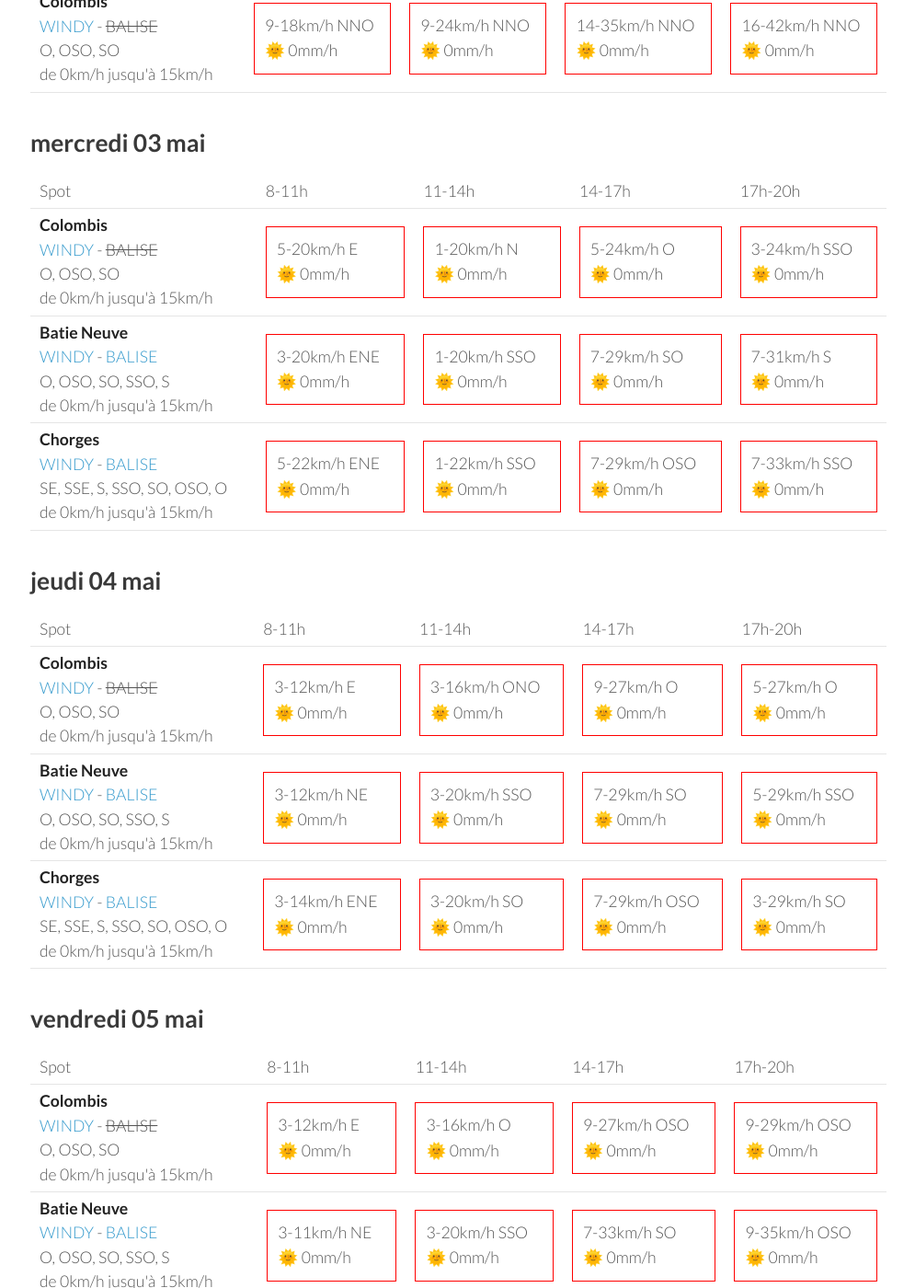
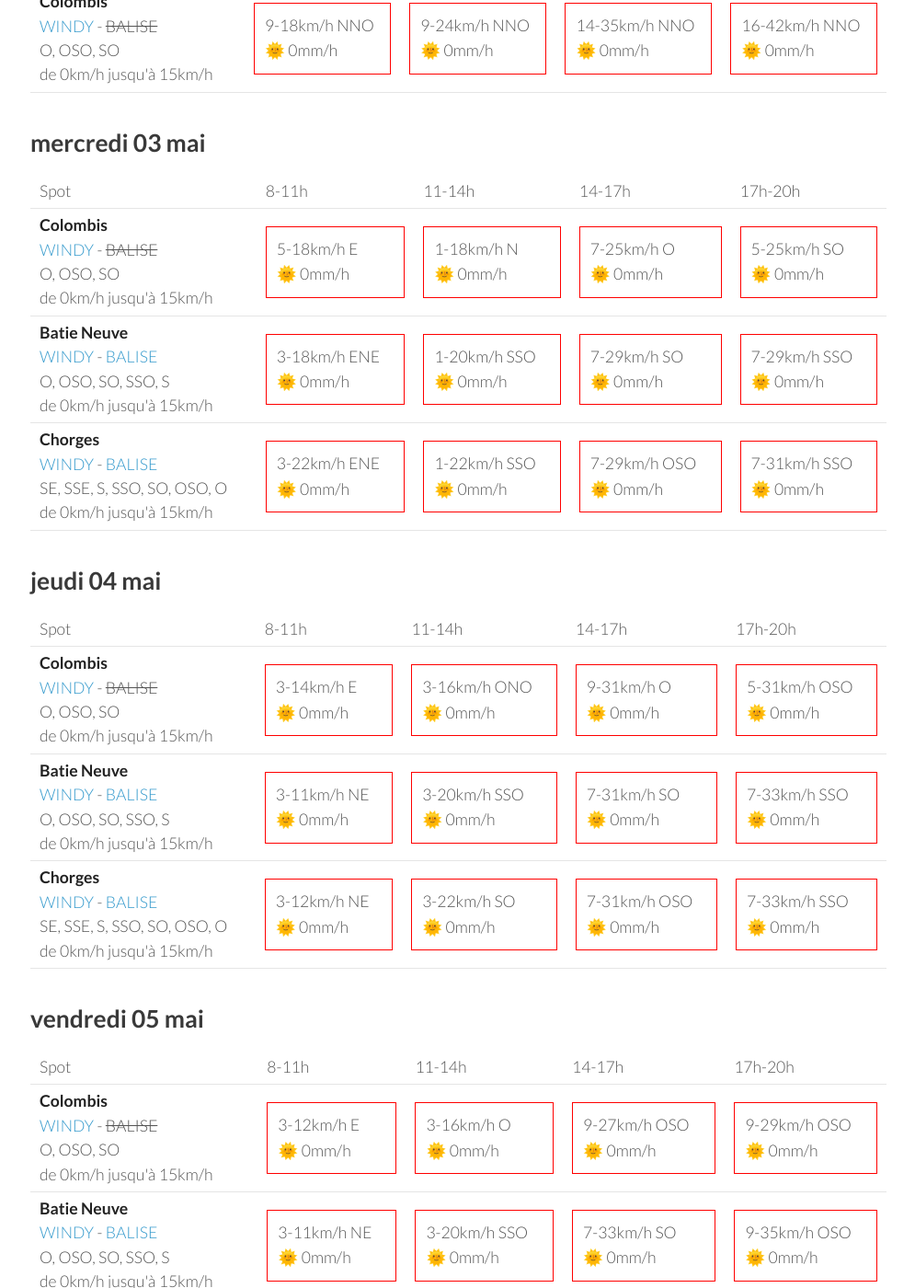
Before and after one commit to parapente-dans-le-nord/parapente-dans-le-nord.github.io, a Jekyll site: the page built from serre_poncon.markdown, in a window 1280 px wide and 1400 px high, scrolled down 1092 px. Shown: the whole window at 92% size, without its empty margins (25-1020 px from the left). Built offline with Jekyll 4.4.1, drawn with Linux system fonts in a browser that asks for light colours; some of the changed text lies outside the part shown.

Commit message:
update index.markdown

```diff
--- a/serre_poncon.markdown
+++ b/serre_poncon.markdown
@@ -113,30 +113,30 @@ page mise à jour le lundi 01 mai 13:31
 <tr>
         <td><strong>Colombis</strong><br><a href="https://windy.com/44.494/6.216?44.559,6.262,10">WINDY</a> - <span class="no-balise"> BALISE </span><br> <span class="vent-favorable">O, OSO, SO</span><br><span class="force-vent">de 0km/h jusqu'à 15km/h</span> </td>
 
-            <td><div class="not-flyable"><p>5-20km/h E</p><p>🌞 0mm/h</p></div></td>
-            <td><div class="not-flyable"><p>1-20km/h N</p><p>🌞 0mm/h</p></div></td>
-            <td><div class="not-flyable"><p>5-24km/h O</p><p>🌞 0mm/h</p></div></td>
-            <td><div class="not-flyable"><p>3-24km/h SSO</p><p>🌞 0mm/h</p></div></td>
+            <td><div class="not-flyable"><p>5-18km/h E</p><p>🌞 0mm/h</p></div></td>
+            <td><div class="not-flyable"><p>1-18km/h N</p><p>🌞 0mm/h</p></div></td>
+            <td><div class="not-flyable"><p>7-25km/h O</p><p>🌞 0mm/h</p></div></td>
+            <td><div class="not-flyable"><p>5-25km/h SO</p><p>🌞 0mm/h</p></div></td>
 
 
     </tr>
 <tr>
         <td><strong>Batie Neuve</strong><br><a href="https://windy.com/44.584/6.236?44.559,6.262,10,m:eTtagly">WINDY</a> - <span class=""><a href="https://www.openwindmap.org/PP554">BALISE</a> </span><br> <span class="vent-favorable">O, OSO, SO, SSO, S</span><br><span class="force-vent">de 0km/h jusqu'à 15km/h</span> </td>
 
-            <td><div class="not-flyable"><p>3-20km/h ENE</p><p>🌞 0mm/h</p></div></td>
+            <td><div class="not-flyable"><p>3-18km/h ENE</p><p>🌞 0mm/h</p></div></td>
             <td><div class="not-flyable"><p>1-20km/h SSO</p><p>🌞 0mm/h</p></div></td>
             <td><div class="not-flyable"><p>7-29km/h SO</p><p>🌞 0mm/h</p></div></td>
-            <td><div class="not-flyable"><p>7-31km/h S</p><p>🌞 0mm/h</p></div></td>
+            <td><div class="not-flyable"><p>7-29km/h SSO</p><p>🌞 0mm/h</p></div></td>
 
 
     </tr>
 <tr>
         <td><strong>Chorges</strong><br><a href="https://windy.com/44.578/6.280?44.559,6.262,10">WINDY</a> - <span class=""><a href="https://www.openwindmap.org/PP554">BALISE</a> </span><br> <span class="vent-favorable">SE, SSE, S, SSO, SO, OSO, O</span><br><span class="force-vent">de 0km/h jusqu'à 15km/h</span> </td>
 
-            <td><div class="not-flyable"><p>5-22km/h ENE</p><p>🌞 0mm/h</p></div></td>
+            <td><div class="not-flyable"><p>3-22km/h ENE</p><p>🌞 0mm/h</p></div></td>
             <td><div class="not-flyable"><p>1-22km/h SSO</p><p>🌞 0mm/h</p></div></td>
             <td><div class="not-flyable"><p>7-29km/h OSO</p><p>🌞 0mm/h</p></div></td>
-            <td><div class="not-flyable"><p>7-33km/h SSO</p><p>🌞 0mm/h</p></div></td>
+            <td><div class="not-flyable"><p>7-31km/h SSO</p><p>🌞 0mm/h</p></div></td>
 
 
     </tr>
@@ -159,30 +159,30 @@ page mise à jour le lundi 01 mai 13:31
 <tr>
         <td><strong>Colombis</strong><br><a href="https://windy.com/44.494/6.216?44.559,6.262,10">WINDY</a> - <span class="no-balise"> BALISE </span><br> <span class="vent-favorable">O, OSO, SO</span><br><span class="force-vent">de 0km/h jusqu'à 15km/h</span> </td>
 
-            <td><div class="not-flyable"><p>3-12km/h E</p><p>🌞 0mm/h</p></div></td>
+            <td><div class="not-flyable"><p>3-14km/h E</p><p>🌞 0mm/h</p></div></td>
             <td><div class="not-flyable"><p>3-16km/h ONO</p><p>🌞 0mm/h</p></div></td>
-            <td><div class="not-flyable"><p>9-27km/h O</p><p>🌞 0mm/h</p></div></td>
-            <td><div class="not-flyable"><p>5-27km/h O</p><p>🌞 0mm/h</p></div></td>
+            <td><div class="not-flyable"><p>9-31km/h O</p><p>🌞 0mm/h</p></div></td>
+            <td><div class="not-flyable"><p>5-31km/h OSO</p><p>🌞 0mm/h</p></div></td>
 
 
     </tr>
 <tr>
         <td><strong>Batie Neuve</strong><br><a href="https://windy.com/44.584/6.236?44.559,6.262,10,m:eTtagly">WINDY</a> - <span class=""><a href="https://www.openwindmap.org/PP554">BALISE</a> </span><br> <span class="vent-favorable">O, OSO, SO, SSO, S</span><br><span class="force-vent">de 0km/h jusqu'à 15km/h</span> </td>
 
-            <td><div class="not-flyable"><p>3-12km/h NE</p><p>🌞 0mm/h</p></div></td>
+            <td><div class="not-flyable"><p>3-11km/h NE</p><p>🌞 0mm/h</p></div></td>
             <td><div class="not-flyable"><p>3-20km/h SSO</p><p>🌞 0mm/h</p></div></td>
-            <td><div class="not-flyable"><p>7-29km/h SO</p><p>🌞 0mm/h</p></div></td>
-            <td><div class="not-flyable"><p>5-29km/h SSO</p><p>🌞 0mm/h</p></div></td>
+            <td><div class="not-flyable"><p>7-31km/h SO</p><p>🌞 0mm/h</p></div></td>
+            <td><div class="not-flyable"><p>7-33km/h SSO</p><p>🌞 0mm/h</p></div></td>
 
 
     </tr>
 <tr>
         <td><strong>Chorges</strong><br><a href="https://windy.com/44.578/6.280?44.559,6.262,10">WINDY</a> - <span class=""><a href="https://www.openwindmap.org/PP554">BALISE</a> </span><br> <span class="vent-favorable">SE, SSE, S, SSO, SO, OSO, O</span><br><span class="force-vent">de 0km/h jusqu'à 15km/h</span> </td>
 
-            <td><div class="not-flyable"><p>3-14km/h ENE</p><p>🌞 0mm/h</p></div></td>
-            <td><div class="not-flyable"><p>3-20km/h SO</p><p>🌞 0mm/h</p></div></td>
-            <td><div class="not-flyable"><p>7-29km/h OSO</p><p>🌞 0mm/h</p></div></td>
-            <td><div class="not-flyable"><p>3-29km/h SO</p><p>🌞 0mm/h</p></div></td>
+            <td><div class="not-flyable"><p>3-12km/h NE</p><p>🌞 0mm/h</p></div></td>
+            <td><div class="not-flyable"><p>3-22km/h SO</p><p>🌞 0mm/h</p></div></td>
+            <td><div class="not-flyable"><p>7-31km/h OSO</p><p>🌞 0mm/h</p></div></td>
+            <td><div class="not-flyable"><p>7-33km/h SSO</p><p>🌞 0mm/h</p></div></td>
 
 
     </tr>
```
Also changed, not shown: other parts of serre_poncon.markdown (+1 -1 lines).
